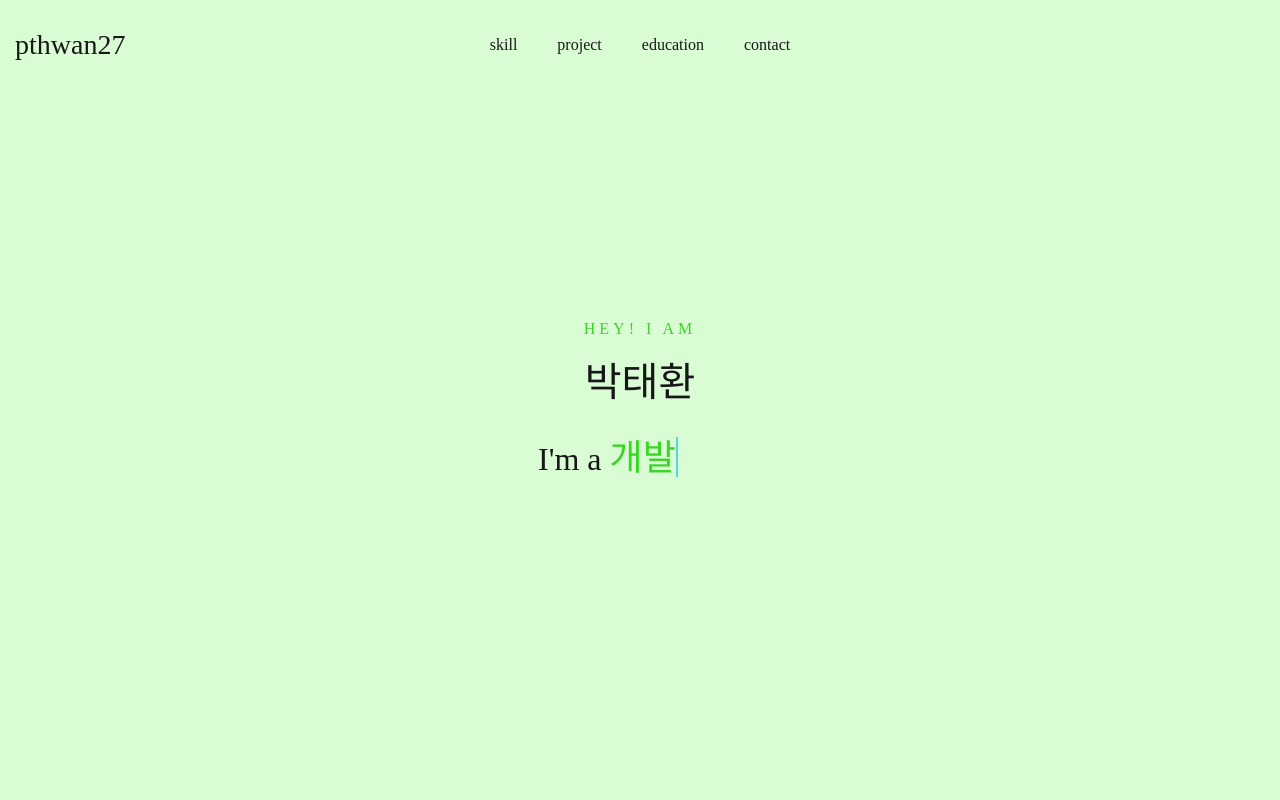
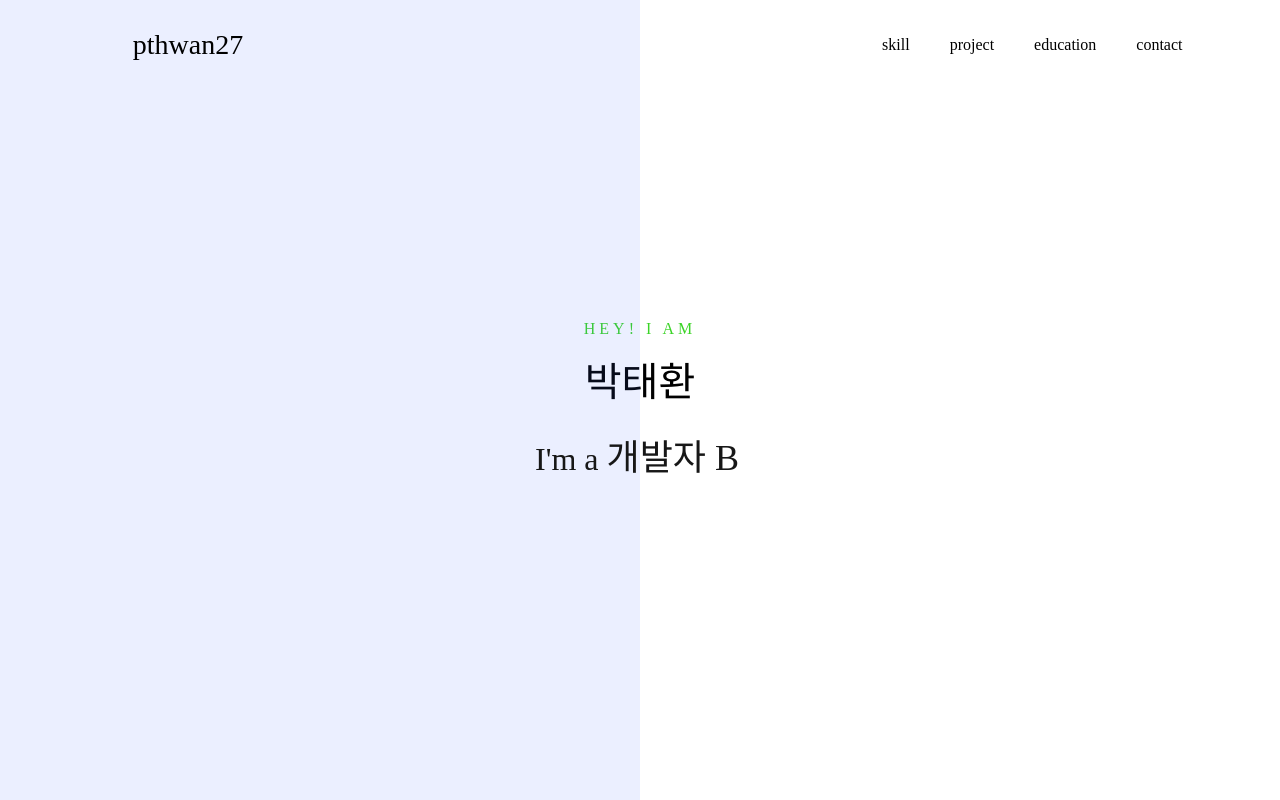
Before and after one commit to pthwan27/pthwan27.github.io, a Next.js app: page / in a window 1280 px wide. Built offline with nearby package versions, Linux system fonts and the light colour scheme; a web font is replaced by a local one.

Commit message:
feat : update gnb css, typing text logic

```diff
--- a/app/(test)/AB/page.tsx
+++ /dev/null
@@ -1,3 +0,0 @@
-const testPage = () => <div>hello hello </div>;
-
-export default testPage;
--- a/app/_components/home/index.tsx
+++ /dev/null
@@ -1,42 +0,0 @@
-"use client";
-
-import { useEffect, useState } from "react";
-
-const Home = () => {
-  const [descText, setDescText] = useState<string>("개발자 A");
-
-  useEffect(() => {
-    const textLoad = () => {
-      setDescText("개발자 A");
-
-      setTimeout(() => {
-        setDescText("개발자 B");
-      }, 2500);
-
-      setTimeout(() => {
-        setDescText("개발자 C");
-      }, 5000);
-    };
-
-    textLoad();
-
-    const interval = setInterval(textLoad, 7500);
-
-    return () => clearInterval(interval);
-  }, []);
-
-  return (
-    <div className="home-container">
-      <div className="home-container__name">
-        <p className="first-text">HEY! I AM</p>
-        <p className="sec-text">박태환</p>
-      </div>
-      <div className="home-container__desc">
-        <span className="text first-text">I&apos;m a&nbsp;</span>
-        <span className="text sec-text">{descText}</span>
-      </div>
-    </div>
-  );
-};
-
-export default Home;
--- /dev/null
+++ b/app/_components/home/overlay.tsx
@@ -0,0 +1,3 @@
+const overlay = () => <div className="overlay"></div>;
+
+export default overlay;
--- a/app/styles/home.scss
+++ b/app/_container/home/home.scss
@@ -38,28 +38,17 @@
       font-size: 36px;
     }
 
-    .sec-text:before {
-      content: "";
-      position: absolute;
-      top: -1px;
-      left: 0;
-      height: 100%;
-      width: 100%;
-
-      background-color: var(--background);
-      border-left: 2px solid var(--pointcolor);
-
-      animation: animate 2.5s steps(4) infinite;
+    .cursor {
+      position: relative;
+      bottom: 6px;
+      border-left: 3px solid var(--maincolor);
+      animation: blink 1s step-start infinite;
+      margin-left: 3px;
     }
 
-    @keyframes animate {
-      30%,
-      70% {
-        left: 100%;
-      }
-
-      100% {
-        left: 0%;
+    @keyframes blink {
+      50% {
+        opacity: 0;
       }
     }
   }
--- /dev/null
+++ b/app/_container/home/index.tsx
@@ -0,0 +1,29 @@
+"use client";
+
+import Overlay from "@/app/_components/home/overlay";
+import useTypingText from "@/app/hooks/useTypingText";
+
+const Home = () => {
+  const descText = useTypingText(["개발자 A", "개발자 B", "생각을 표현하는"], 1500, 700);
+
+  return (
+    <div className="home-container">
+      <Overlay />
+      <div className="home-container__name">
+        <p className="first-text">HEY! I AM</p>
+        <p className="sec-text">박태환</p>
+      </div>
+      <div className="home-container__desc">
+        <span className="text first-text">
+          I&apos;m a&nbsp;
+          <span className="text sec-text">
+            {descText}
+            <span className="cursor"></span>
+          </span>
+        </span>
+      </div>
+    </div>
+  );
+};
+
+export default Home;
--- /dev/null
+++ b/app/hooks/useTypingText.tsx
@@ -0,0 +1,44 @@
+import { useState, useEffect } from "react";
+
+// Custom Hook
+const useTypingText = (texts: string[], typingSpeed: number, deletingSpeed: number) => {
+  const [displayText, setDisplayText] = useState<string>("");
+  const [currentTextIndex, setCurrentTextIndex] = useState<number>(0);
+  const [isDeleting, setIsDeleting] = useState<boolean>(false);
+  const [charIndex, setCharIndex] = useState<number>(0);
+
+  useEffect(() => {
+    const currentText = texts[currentTextIndex];
+    const speed = isDeleting
+      ? deletingSpeed / currentText.length
+      : typingSpeed / currentText.length;
+
+    const handleTyping = setTimeout(() => {
+      // 타이핑 중일 때
+      if (!isDeleting && charIndex < currentText.length) {
+        setDisplayText(currentText.substring(0, charIndex + 1));
+        setCharIndex(charIndex + 1);
+      }
+      // 타이핑 완료 후 삭제 대기
+      else if (!isDeleting && charIndex === currentText.length) {
+        setTimeout(() => setIsDeleting(true), 500); // 1초 후 삭제 시작
+      }
+      // 삭제 중일 때
+      else if (isDeleting && charIndex > 0) {
+        setDisplayText(currentText.substring(0, charIndex - 1));
+        setCharIndex(charIndex - 1);
+      }
+      // 삭제 완료 후 다음 텍스트로
+      else if (isDeleting && charIndex === 0) {
+        setIsDeleting(false);
+        setCurrentTextIndex((prev) => (prev + 1) % texts.length);
+      }
+    }, speed);
+
+    return () => clearTimeout(handleTyping); // 클린업 타이머
+  }, [charIndex, isDeleting, texts, currentTextIndex, typingSpeed]);
+
+  return displayText;
+};
+
+export default useTypingText;
--- a/app/layout.tsx
+++ b/app/layout.tsx
@@ -1,6 +1,6 @@
 import type { Metadata } from "next";
 import Gnb from "./_components/gnb";
-import "./globals.scss";
+import "./styles/globals.scss";
 
 export const metadata: Metadata = {
   title: "박태환 portfolio",
--- a/app/page.tsx
+++ b/app/page.tsx
@@ -1,4 +1,4 @@
-import Home from "./_components/home";
+import Home from "@/app/_container/home/index";
 const homePage = () => (
   <div>
     <Home />
--- a/app/styles/gnb.scss
+++ b/app/styles/component/gnb.scss
@@ -28,16 +28,16 @@
   &__brand {
     position: absolute;
     top: 50%;
-    left: 0%;
+    left: 5%;
 
-    transform: translateY(-50%);
+    transform: translate(50%, -50%);
     font-size: 28px;
   }
   &__navbar {
     position: absolute;
     top: 50%;
-    left: 50%;
-    transform: translate(-50%, -50%);
+    right: 5%;
+    transform: translate(0%, -50%);
     font-size: 16px;
 
     display: flex;
--- /dev/null
+++ b/app/styles/component/overlay.scss
@@ -0,0 +1,11 @@
+.overlay {
+  position: absolute;
+  top: 0;
+  left: 0;
+  right: 0;
+  bottom: 0;
+  content: "";
+  opacity: 0.1;
+  width: 50%;
+  background: #3e64ff;
+}
--- a/app/globals.scss
+++ b/app/styles/globals.scss
@@ -1,6 +1,11 @@
-@import "./fonts/font.scss";
-@import "./styles/gnb.scss";
-@import "./styles/home.scss";
+@import "../fonts/font.scss";
+
+/*componet*/
+@import "./component/gnb.scss";
+@import "./component/overlay.scss";
+
+/*conatiner*/
+@import "../_container/home/home.scss";
 
 :root {
   --background: #dafcd5;
@@ -17,8 +22,6 @@
 }
 
 body {
-  color: var(--foreground);
-  background: var(--background);
   font-family: SBAggroB;
   -webkit-font-smoothing: antialiased;
   -moz-osx-font-smoothing: grayscale;
```
